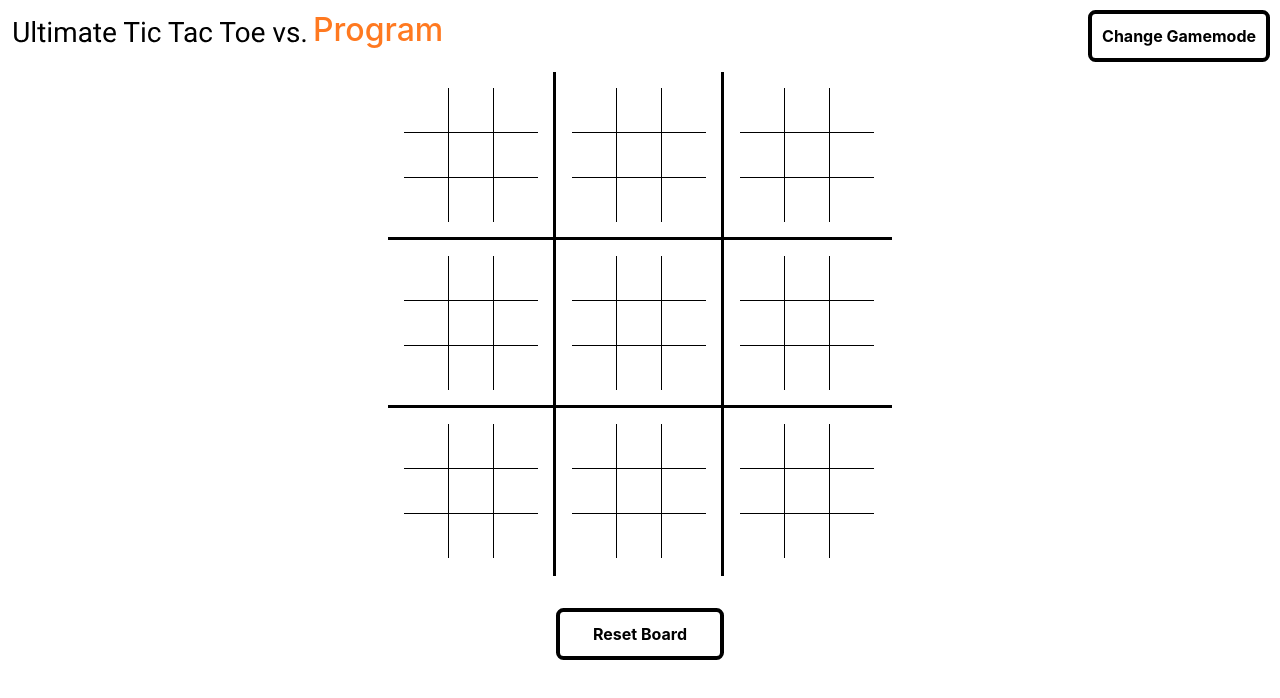
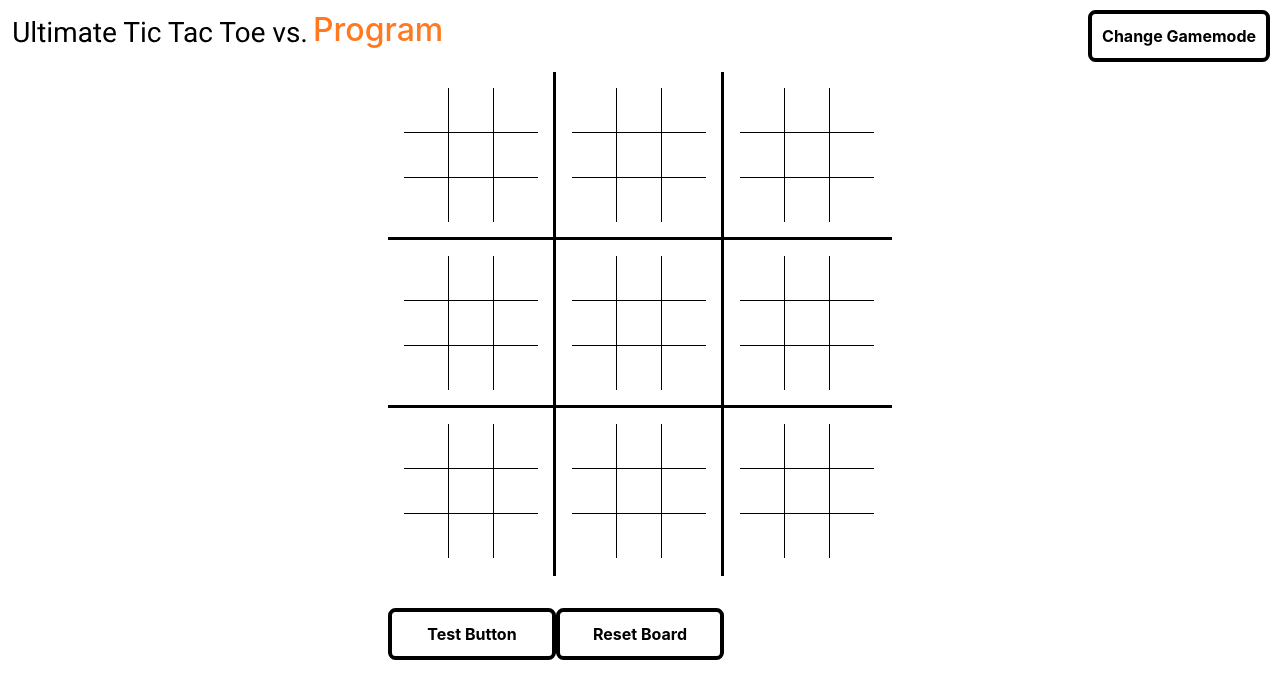
Before and after one commit to AdamAranha/Ultimate-TicTacToe, a React (Create React App) app in the folder client/: page / in a window 1280 px wide. Shown: the top 698 px of the page. Built offline with nearby package versions, Linux system fonts and the light colour scheme; no server answers.

Commit message:
Moved the socket import from here one level up to app.js

```diff
--- a/client/src/components/Board/Board.js
+++ b/client/src/components/Board/Board.js
@@ -1,11 +1,7 @@
 import React, { useEffect } from 'react';
 import './Board.css'
-import io from 'socket.io-client';
 
-const socket = io('/')
-
-
-export default function Board({ opponent }) {
+export default function Board({ opponent, socket }) {
     // placementArray keeps track of x's and o's on the board
     let isPlayer = true
     let excludeArray = [];
@@ -28,6 +24,10 @@ export default function Board({ opponent }) {
         // document.querySelector('.bigBoard').style.pointerEvents = 'none';
         // document.querySelector('.bigBoard').style.pointerEvents = 'auto';
         console.log(opponent)
+        socket.on('redoCalled', () => {
+            console.log('redoCalled called')
+            resetBoard();
+        })
     })
 
     function registerClick(event) {
@@ -210,7 +210,9 @@ export default function Board({ opponent }) {
                     {strikeThrough(array)}
                 </div>
             ))}
-            <div></div>
+            <button className='reset-button' onClick={() => {
+                socket.emit('redo')
+            }}> Test Button</button>
             <button className="reset-button" onClick={() => resetBoard()}>Reset Board</button>
         </div>
     )
```
